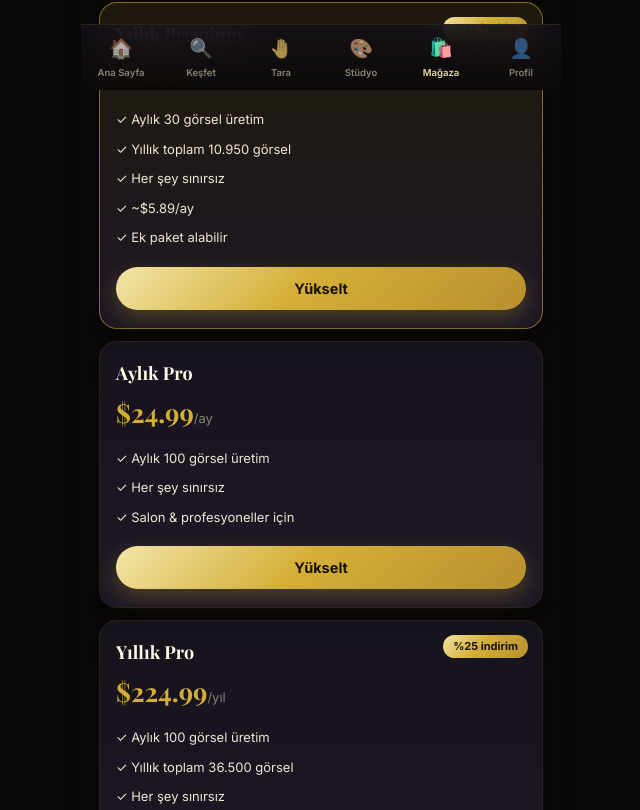
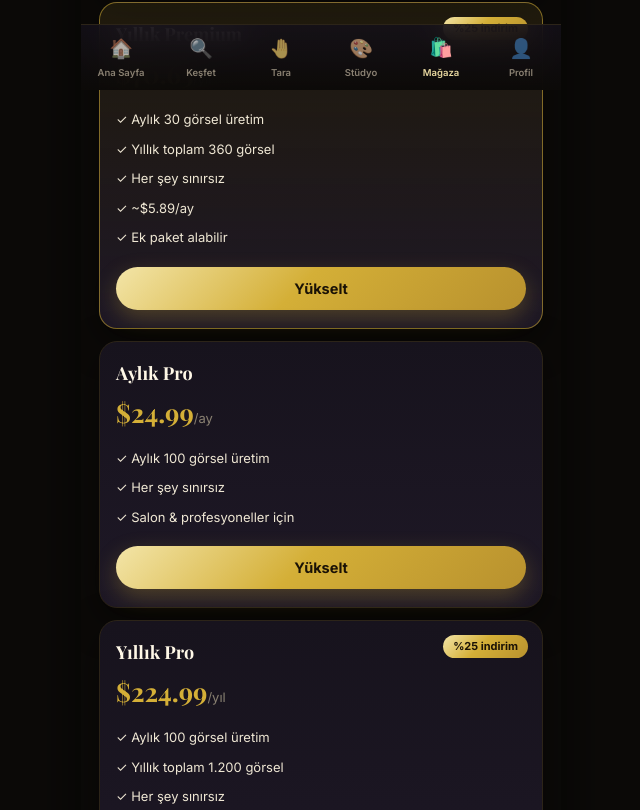
Before and after one commit to lshalili-cmd/ng-nail-art, an Angular app: page /shop in a window 1280 px wide. Shown: the part 710-1520 px from the top of the page, without its empty margins (319-959 px from the left). Built offline with nearby package versions, Linux system fonts and the light colour scheme.

Commit message:
auto: pages, code (1 dosya) - 2026-07-03 16:00

```diff
--- a/src/app/pages/shop/shop.component.ts
+++ b/src/app/pages/shop/shop.component.ts
@@ -120,11 +120,11 @@ export class ShopComponent {
     { id: 'monthly', name: 'Aylık Premium', price: '$7.85', period: '/ay',
       features: ['Aylık 30 görsel üretim', 'Tarama · AI Stüdyo · AR: sınırsız', 'Ek paket alabilir'] },
     { id: 'yearly', name: 'Yıllık Premium', price: '$70.65', period: '/yıl', highlight: true, badge: '%25 indirim',
-      features: ['Aylık 30 görsel üretim', 'Yıllık toplam 10.950 görsel', 'Her şey sınırsız', '~$5.89/ay', 'Ek paket alabilir'] },
+      features: ['Aylık 30 görsel üretim', 'Yıllık toplam 360 görsel', 'Her şey sınırsız', '~$5.89/ay', 'Ek paket alabilir'] },
     { id: 'pro', name: 'Aylık Pro', price: '$24.99', period: '/ay',
       features: ['Aylık 100 görsel üretim', 'Her şey sınırsız', 'Salon & profesyoneller için'] },
     { id: 'pro_yearly', name: 'Yıllık Pro', price: '$224.99', period: '/yıl', badge: '%25 indirim',
-      features: ['Aylık 100 görsel üretim', 'Yıllık toplam 36.500 görsel', 'Her şey sınırsız', '~$18.75/ay', 'Büyük salon & ajanslar için'] },
+      features: ['Aylık 100 görsel üretim', 'Yıllık toplam 1.200 görsel', 'Her şey sınırsız', '~$18.75/ay', 'Büyük salon & ajanslar için'] },
   ];
 
   readonly packs: Pack[] = [
```
